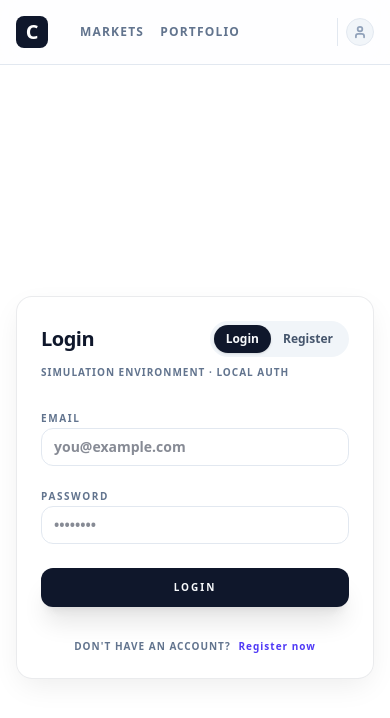
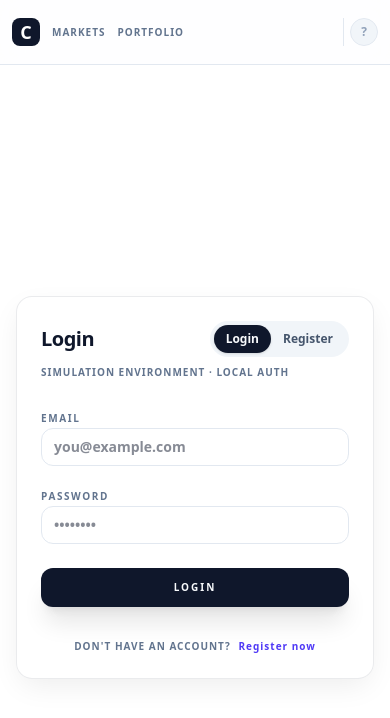
Before and after one commit to Chandddannn/crypo, a Next.js app: page /login in a window 390 px wide. Shown: the top 718 px of the page. Built offline with nearby package versions, Linux system fonts and the light colour scheme; no server answers.

Commit message:
UI: Optimize mobile layout to eliminate horizontal scrolling and improve alignment

```diff
--- a/src/app/layout.tsx
+++ b/src/app/layout.tsx
@@ -28,7 +28,7 @@ export default function RootLayout({
   return (
     <html lang="en">
       <body
-        className={`${geistSans.variable} ${geistMono.variable} antialiased`}
+        className={`${geistSans.variable} ${geistMono.variable} antialiased overflow-x-hidden w-full`}
       >
         <WalletProviderClient>
           <Header />
--- a/src/components/Header.tsx
+++ b/src/components/Header.tsx
@@ -21,52 +21,52 @@ export default function Header() {
   };
 
   return (
-    <header className="sticky top-0 z-50 w-full border-b border-slate-200 bg-white/80 backdrop-blur-md transition-colors">
-      <div className="mx-auto flex h-16 max-w-7xl items-center justify-between px-4 sm:px-6 lg:px-8">
-        <div className="flex items-center gap-8">
-          <Link href="/" className="flex items-center gap-2 group">
-            <div className="h-8 w-8 rounded-lg bg-slate-900 flex items-center justify-center transition-all group-hover:scale-110">
-              <span className="text-white font-bold text-xl">C</span>
+    <header className="sticky top-0 z-50 w-full border-b border-slate-200 bg-white/80 backdrop-blur-md transition-colors overflow-x-hidden">
+      <div className="mx-auto flex h-16 max-w-7xl items-center justify-between px-3 sm:px-6 lg:px-8">
+        <div className="flex items-center gap-3 sm:gap-8">
+          <Link href="/" className="flex items-center gap-1.5 sm:gap-2 group flex-shrink-0">
+            <div className="h-7 w-7 sm:h-8 sm:w-8 rounded-lg bg-slate-900 flex items-center justify-center transition-all group-hover:scale-110">
+              <span className="text-white font-bold text-lg sm:text-xl">C</span>
             </div>
-            <span className="text-xl font-bold tracking-tight text-slate-900 hidden sm:inline-block transition-colors">
+            <span className="text-base sm:text-xl font-bold tracking-tight text-slate-900 hidden xs:inline-block transition-colors">
               CoinSwitch
             </span>
           </Link>
-          <nav className="flex items-center gap-4 sm:gap-6">
+          <nav className="flex items-center gap-3 sm:gap-6">
             <Link
               href="/"
-              className="text-xs sm:text-sm font-bold uppercase tracking-widest text-slate-500 hover:text-slate-900 transition-colors"
+              className="text-[10px] sm:text-sm font-bold uppercase tracking-widest text-slate-500 hover:text-slate-900 transition-colors"
             >
               Markets
             </Link>
             <Link
               href="/portfolio"
-              className="text-xs sm:text-sm font-bold uppercase tracking-widest text-slate-500 hover:text-slate-900 transition-colors"
+              className="text-[10px] sm:text-sm font-bold uppercase tracking-widest text-slate-500 hover:text-slate-900 transition-colors"
             >
               Portfolio
             </Link>
           </nav>
         </div>
 
-        <div className="flex items-center gap-2 sm:gap-4">
+        <div className="flex items-center gap-1.5 sm:gap-4 overflow-hidden">
           {user && (
             <Link
               href="/portfolio"
-              className="flex flex-col items-end mr-1 sm:mr-2 hover:opacity-80 transition-opacity"
+              className="flex flex-col items-end mr-0.5 sm:mr-2 hover:opacity-80 transition-opacity flex-shrink-0"
             >
-              <p className="text-[9px] sm:text-[10px] font-bold uppercase tracking-wider text-slate-400 transition-colors">
+              <p className="text-[8px] sm:text-[10px] font-bold uppercase tracking-wider text-slate-400 transition-colors">
                 Balance
               </p>
-              <p className="text-xs sm:text-sm font-bold text-slate-900 transition-colors tabular-nums">
+              <p className="text-[10px] sm:text-sm font-bold text-slate-900 transition-colors tabular-nums">
                 {formatCurrency(balanceUsd)}
               </p>
             </Link>
           )}
 
           {user ? (
-            <div className="flex items-center gap-2 sm:gap-3 pl-2 sm:pl-4 border-l border-slate-200">
-              <Link href="/profile" className="flex items-center gap-2 sm:gap-3 hover:opacity-80 transition-opacity group/avatar">
-                <div className="flex flex-col items-end hidden xs:flex">
+            <div className="flex items-center gap-1.5 sm:gap-3 pl-1.5 sm:pl-4 border-l border-slate-200">
+              <Link href="/profile" className="flex items-center gap-1.5 sm:gap-3 hover:opacity-80 transition-opacity group/avatar flex-shrink-0">
+                <div className="flex flex-col items-end hidden md:flex">
                   <p className="text-xs font-bold text-slate-900 leading-none transition-colors">
                     {user.name}
                   </p>
@@ -86,23 +86,17 @@ export default function Header() {
               </Link>
               <button
                 onClick={handleLogout}
-                className="rounded-full bg-white px-2 sm:px-3 py-1 sm:py-1.5 text-[10px] sm:text-xs font-bold uppercase tracking-widest text-slate-700 border border-slate-200 hover:bg-slate-50 transition-colors shadow-sm"
+                className="rounded-full bg-white px-2 sm:px-3 py-1 sm:py-1.5 text-[8px] sm:text-xs font-bold uppercase tracking-widest text-slate-700 border border-slate-200 hover:bg-slate-50 transition-colors shadow-sm flex-shrink-0"
               >
                 Logout
               </button>
             </div>
           ) : (
-            <div className="flex items-center gap-2 sm:gap-3 pl-2 sm:pl-4 border-l border-slate-200">
-              <Link href="/profile" className="hidden xs:flex flex-col items-end hover:opacity-80 transition-opacity">
-                <p className="text-xs font-bold text-slate-900 leading-none transition-colors">
-                  Guest
-                </p>
-                <p className="text-[10px] font-medium text-slate-500 mt-1 transition-colors">
-                  Demo Mode
-                </p>
-              </Link>
-              <Link href="/profile" className="h-7 w-7 sm:h-8 sm:w-8 rounded-full bg-slate-100 flex items-center justify-center border border-slate-200 transition-all hover:ring-2 hover:ring-slate-900 hover:ring-offset-2">
-                <svg xmlns="http://www.w3.org/2000/svg" width="14" height="14" viewBox="0 0 24 24" fill="none" stroke="currentColor" strokeWidth="3" strokeLinecap="round" strokeLinejoin="round" className="text-slate-400"><path d="M19 21v-2a4 4 0 0 0-4-4H9a4 4 0 0 0-4 4v2"/><circle cx="12" cy="7" r="4"/></svg>
+            <div className="flex items-center gap-1.5 sm:gap-3 pl-1.5 sm:pl-4 border-l border-slate-200">
+              <Link href="/profile" className="flex items-center gap-1.5 sm:gap-3 hover:opacity-80 transition-opacity group/avatar flex-shrink-0">
+                <div className="h-7 w-7 sm:h-8 sm:w-8 rounded-full bg-slate-100 flex items-center justify-center border border-slate-200 overflow-hidden transition-all group-hover/avatar:ring-2 group-hover/avatar:ring-slate-900 group-hover/avatar:ring-offset-2">
+                  <span className="text-xs font-bold text-slate-400">?</span>
+                </div>
               </Link>
             </div>
           )}
```
Also changed, not shown: src/app/page.tsx (+32 -31 lines).
